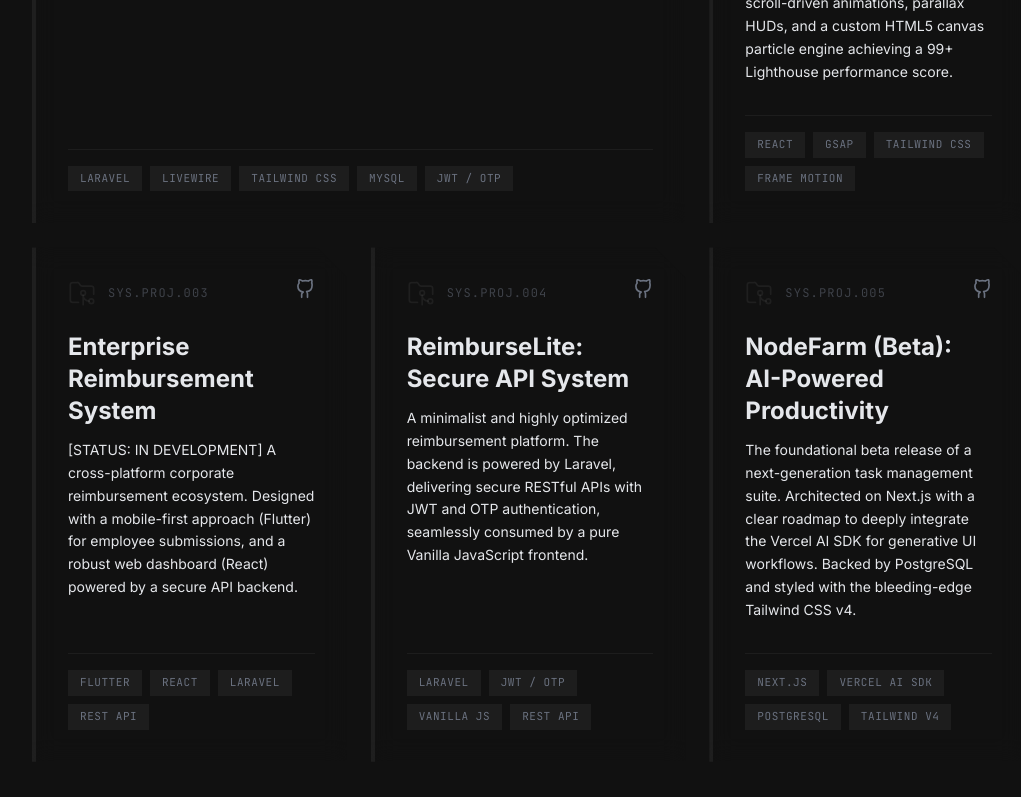
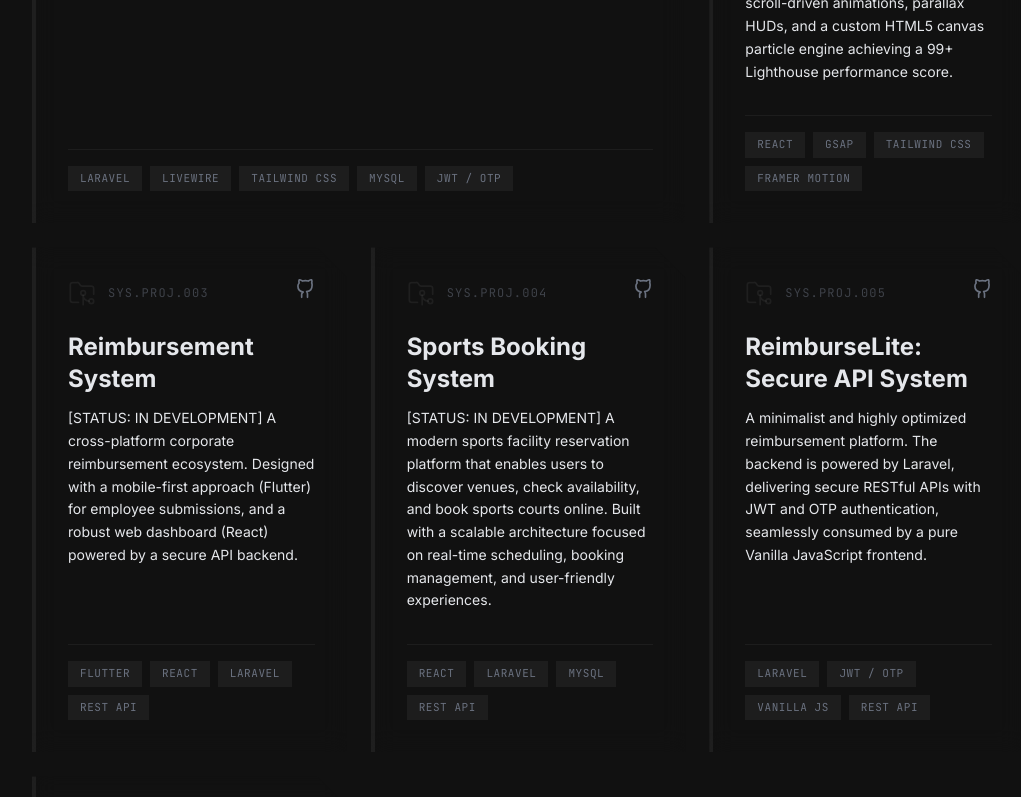
Before and after one commit to FathanEmHa/portfolio-tatan, a React (Vite) app: page / in a window 1280 px wide. Shown: the part 2000-2797 px from the top of the page, without its empty margins (148-1169 px from the left). Built offline with nearby package versions, Linux system fonts and the light colour scheme.

Commit message:
Add new project

```diff
--- a/src/data/portfolioData.js
+++ b/src/data/portfolioData.js
@@ -6,24 +6,33 @@
       'A comprehensive digital asset management and borrowing system built for institutional use. Features role-based access control, automated penalty calculations, and dynamic inventory tracking.',
     techStack: ['Laravel', 'Livewire', 'Tailwind CSS', 'MySQL', 'JWT / OTP'],
     githubUrl: 'https://github.com/FathanEmHa/peminjaman-beta',
-    liveUrl: null, // Isi URL kalau udah di-deploy
+    liveUrl: null,
   },
   {
     id: 'neo-japan-portfolio',
     title: 'Neo Japan Interactive Portfolio',
     description:
       'A high-performance, cyberpunk-inspired personal portfolio. Engineered with advanced GSAP scroll-driven animations, parallax HUDs, and a custom HTML5 canvas particle engine achieving a 99+ Lighthouse performance score.',
-    techStack: ['React', 'GSAP', 'Tailwind CSS', 'Frame Motion'],
-    githubUrl: 'https://github.com/FathanEmHa/portfolio-tatan', // Ganti sama repo lu
-    liveUrl: 'https://portfolio-tatan.vercel.app/', // Domain yang lagi lu setup
+    techStack: ['React', 'GSAP', 'Tailwind CSS', 'Framer Motion'],
+    githubUrl: 'https://github.com/FathanEmHa/portfolio-tatan',
+    liveUrl: 'https://portfolio-tatan.vercel.app/',
   },
   {
     id: 'reimburse-system',
-    title: 'Enterprise Reimbursement System',
+    title: 'Reimbursement System',
     description:
       '[STATUS: IN DEVELOPMENT] A cross-platform corporate reimbursement ecosystem. Designed with a mobile-first approach (Flutter) for employee submissions, and a robust web dashboard (React) powered by a secure API backend.',
     techStack: ['Flutter', 'React', 'Laravel', 'REST API'],
     githubUrl: 'https://github.com/FathanEmHa/projek-website-reimburse-solo',
+    liveUrl: null,
+  },
+  {
+    id: 'sports-booking-system',
+    title: 'Sports Booking System',
+    description:
+      '[STATUS: IN DEVELOPMENT] A modern sports facility reservation platform that enables users to discover venues, check availability, and book sports courts online. Built with a scalable architecture focused on real-time scheduling, booking management, and user-friendly experiences.',
+    techStack: ['React', 'Laravel', 'MySQL', 'REST API'],
+    githubUrl: 'https://github.com/FathanEmHa/sports-booking-system', // isi repo nanti kalau sudah ada
     liveUrl: null,
   },
   {
@@ -32,39 +41,16 @@
     description:
       'A minimalist and highly optimized reimbursement platform. The backend is powered by Laravel, delivering secure RESTful APIs with JWT and OTP authentication, seamlessly consumed by a pure Vanilla JavaScript frontend.',
     techStack: ['Laravel', 'JWT / OTP', 'Vanilla JS', 'REST API'],
-    githubUrl: 'https://github.com/melinnp/reimburse_app', // Isi URL repo kalau ada
+    githubUrl: 'https://github.com/melinnp/reimburse_app',
     liveUrl: null,
   },
   {
     id: 'nodefarm-beta',
-    title: 'NodeFarm (Beta): AI-Powered Productivity',
+    title: 'NodeFarm (Concept Phase)',
     description:
-      'The foundational beta release of a next-generation task management suite. Architected on Next.js with a clear roadmap to deeply integrate the Vercel AI SDK for generative UI workflows. Backed by PostgreSQL and styled with the bleeding-edge Tailwind CSS v4.',
-    techStack: ['Next.js', 'Vercel AI SDK', 'PostgreSQL', 'Tailwind v4'],
-    githubUrl: 'https://github.com/FathanEmHa/nodefarm-beta', // Jangan lupa isi link repo NodeFarm lu nanti
+      '[STATUS: CONCEPT & WIREFRAME] An early-stage productivity platform currently focused on product research, wireframing, and feature validation. The project exists as a static prototype used to explore workflows, information architecture, and future AI-powered task management experiences before full-scale development begins.',
+    techStack: ['Next.js', 'PostgreSQL', 'Tailwind CSS v4', 'Vercel AI SDK (Planned)'],
+    githubUrl: 'https://github.com/FathanEmHa/nodefarm-beta',
     liveUrl: null,
   }
 ];
-
-export const TECH_ARSENAL = {
-  core: [
-    "React",
-    "Tailwind CSS",
-    "Framer Motion",
-    "Laravel",
-    "Livewire 3",
-    "Flutter",
-    "Nginx",
-    "Docker",
-    "Ubuntu",
-    "MySQL",
-    "NPM"
-  ],
-  aiWorkflow: [
-    "Cursor",
-    "Claude",
-    "Gemini",
-    "OpenClaw",
-    "Antigravity"
-  ]
-};
```
